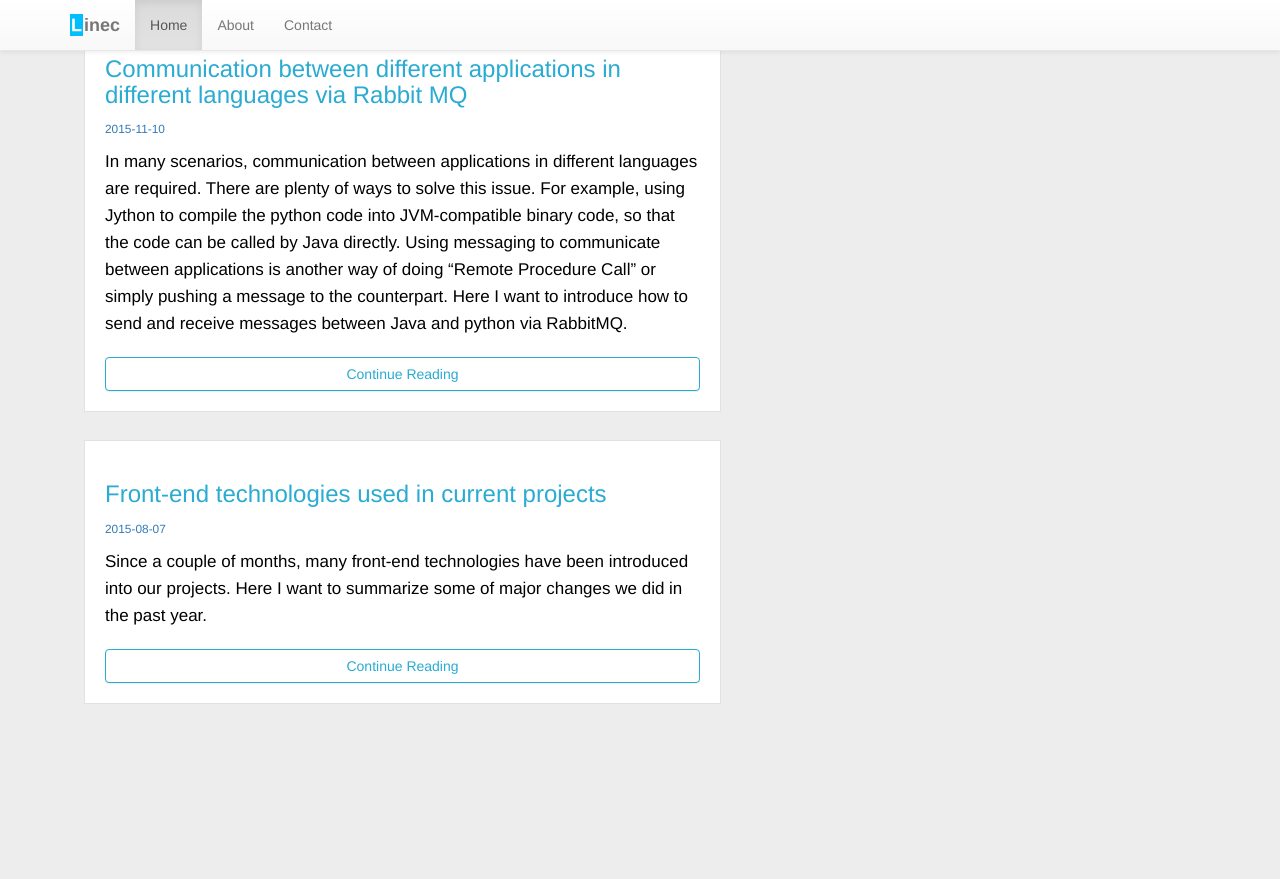
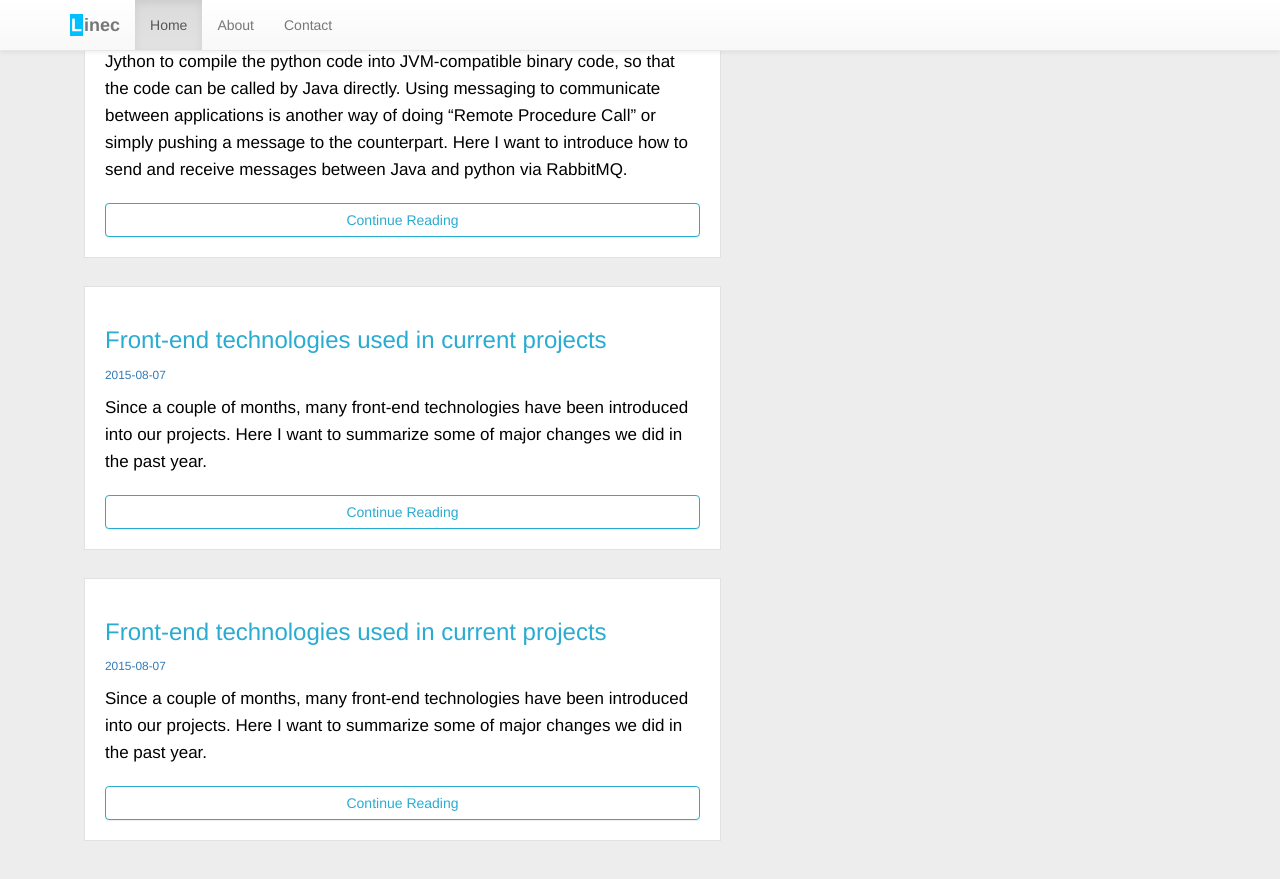
Before and after one commit to simonlzn/simonlzn.github.io, a Jekyll site: the page built from index.html, in a window 1280 px wide and 900 px high, scrolled down 1593 px. Shown: the top 879 px of the window. Built offline with Jekyll 4.4.1, drawn with Linux system fonts in a browser that asks for light colours; before the commit the page ends 2356 px from its top, so only the background shows below that; some of the changed text lies outside the part shown.

Commit message:
Update 2015-07-11-Something-about-JVM.md

```diff
--- a/_posts/2015-07-11-Something-about-JVM.md
+++ b/_posts/2015-07-11-Something-about-JVM.md
@@ -1,9 +1,9 @@
 ---
 layout: post
-title: "Something about JVM"
-description : "As a developer, you must have heard of JVM even though you might not be a Java dev. Whenever you start with a Java related "hello world", the first thing you are asked to do is to install the JDK or JRE. You may wonder the relationship between these concepts or what exactly is JVM, why it is necessary for Java, what do we need to do with it when we develop a Java application. This article will answer all these questions."
-date: 2015-07-11
-created: 2015-07-11
+title: "Front-end technologies used in current projects"
+description : "Since a couple of months, many front-end technologies have been introduced into our projects. Here I want to summarize some of major changes we did in the past year."
+date: 2015-08-07
+created: 2015-08-07
 ---
 
 <h3>Overview</h3>
```
